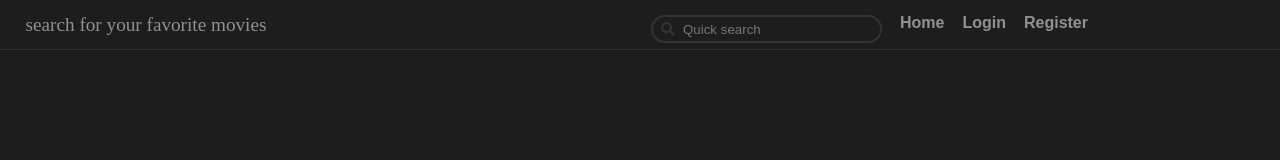
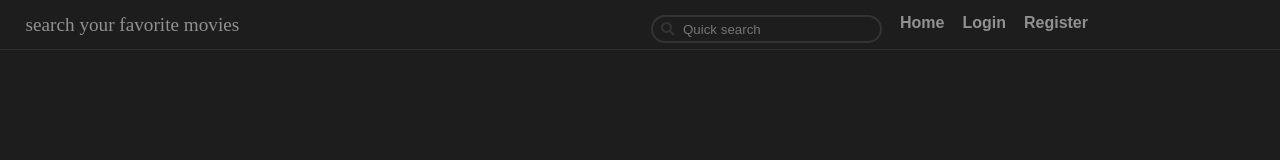
Before and after one commit to pulling-star/mernStack_simple_pro, a React (Create React App) app in the folder client/: page / in a window 1280 px wide. Shown: the top 160 px of the page. Built offline with nearby package versions, Linux system fonts and the light colour scheme; no server answers.

Commit message:
edit-home-sentensce

```diff
--- a/client/src/components/Navbar.js
+++ b/client/src/components/Navbar.js
@@ -20,7 +20,7 @@ const Navbar = ({ isAuthenticated, logout, onQuickSearch }) => {
   };
   return (
     <div className="navbar">
-      <span className="header">search for your favorite movies</span>
+      <span className="header">search your favorite movies</span>
 
       <div style={{ float: "right", display: "flex", paddingRight: "15% " }}>
         <div>
```
